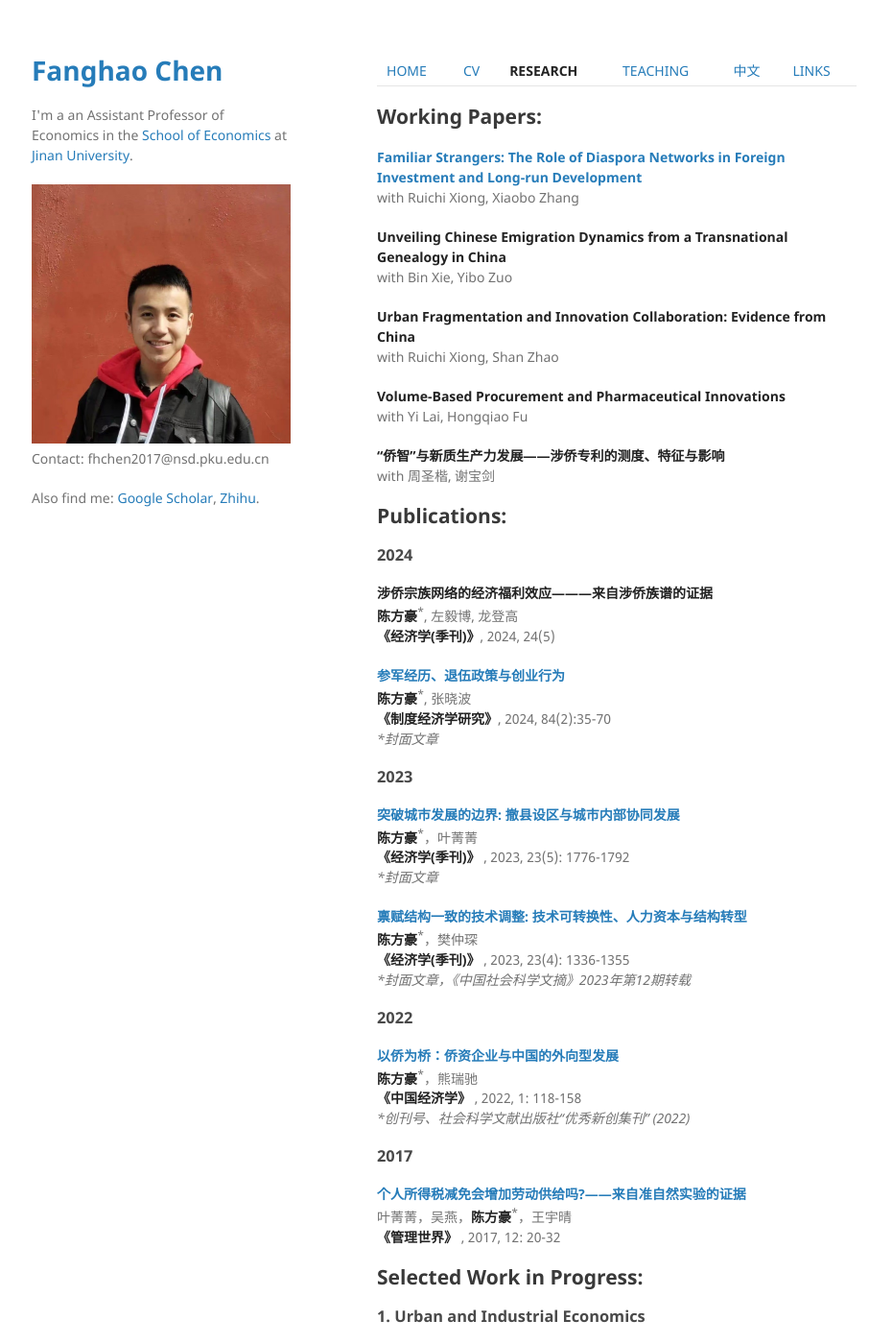
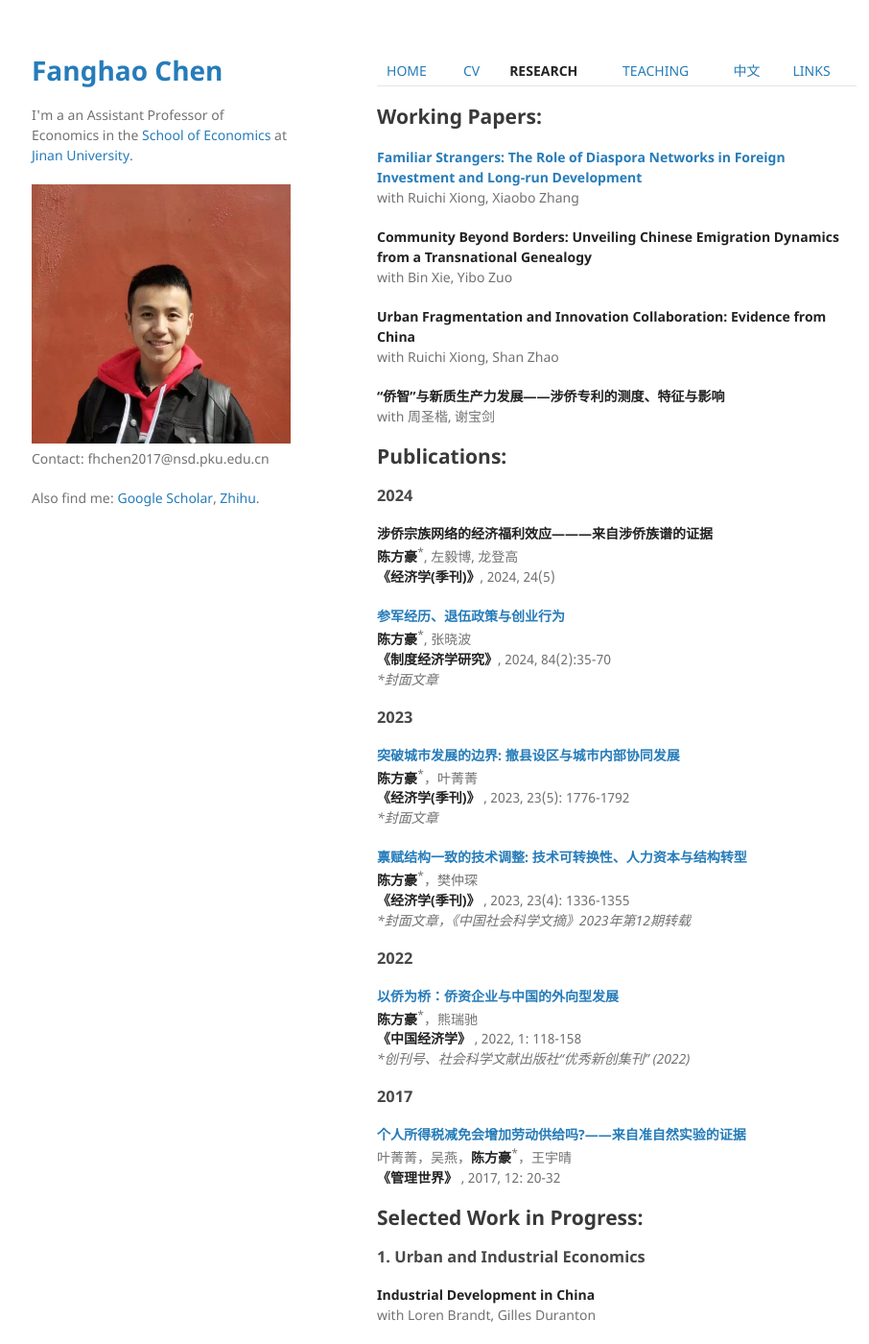
Before and after one commit to FanghaoChen/homepage, a Jekyll site: the page built from research.md, in a window 1280 px wide and 1400 px high. Shown: the whole window at 96% size, without its empty margins (177-1083 px from the left). Built offline with Jekyll 4.4.1, drawn with Linux system fonts in a browser that asks for light colours; some of the changed text lies outside the part shown.

Commit message:
Update research.md

```diff
--- a/research.md
+++ b/research.md
@@ -9,14 +9,11 @@ layout: default
 **[Familiar Strangers: The Role of Diaspora Networks in Foreign Investment and Long-run Development](https://papers.ssrn.com/sol3/papers.cfm?abstract_id=4004159)** <br/>
 with Ruichi Xiong, Xiaobo Zhang
 
-**Unveiling Chinese Emigration Dynamics from a Transnational Genealogy in China**<br/>
+**Community Beyond Borders: Unveiling Chinese Emigration Dynamics from a Transnational Genealogy**<br/>
 with Bin Xie, Yibo Zuo  <br/>
 
 **Urban Fragmentation and Innovation Collaboration: Evidence from China** <br/>
 with Ruichi Xiong, Shan Zhao
-
-**Volume-Based Procurement and Pharmaceutical Innovations** <br/>
-with Yi Lai, Hongqiao Fu
 
  **“侨智”与新质生产力发展——涉侨专利的测度、特征与影响** <br/>
 with 周圣楷, 谢宝剑 <br/>
```
Also changed, not shown: other parts of research.md (+3 -0 lines).
